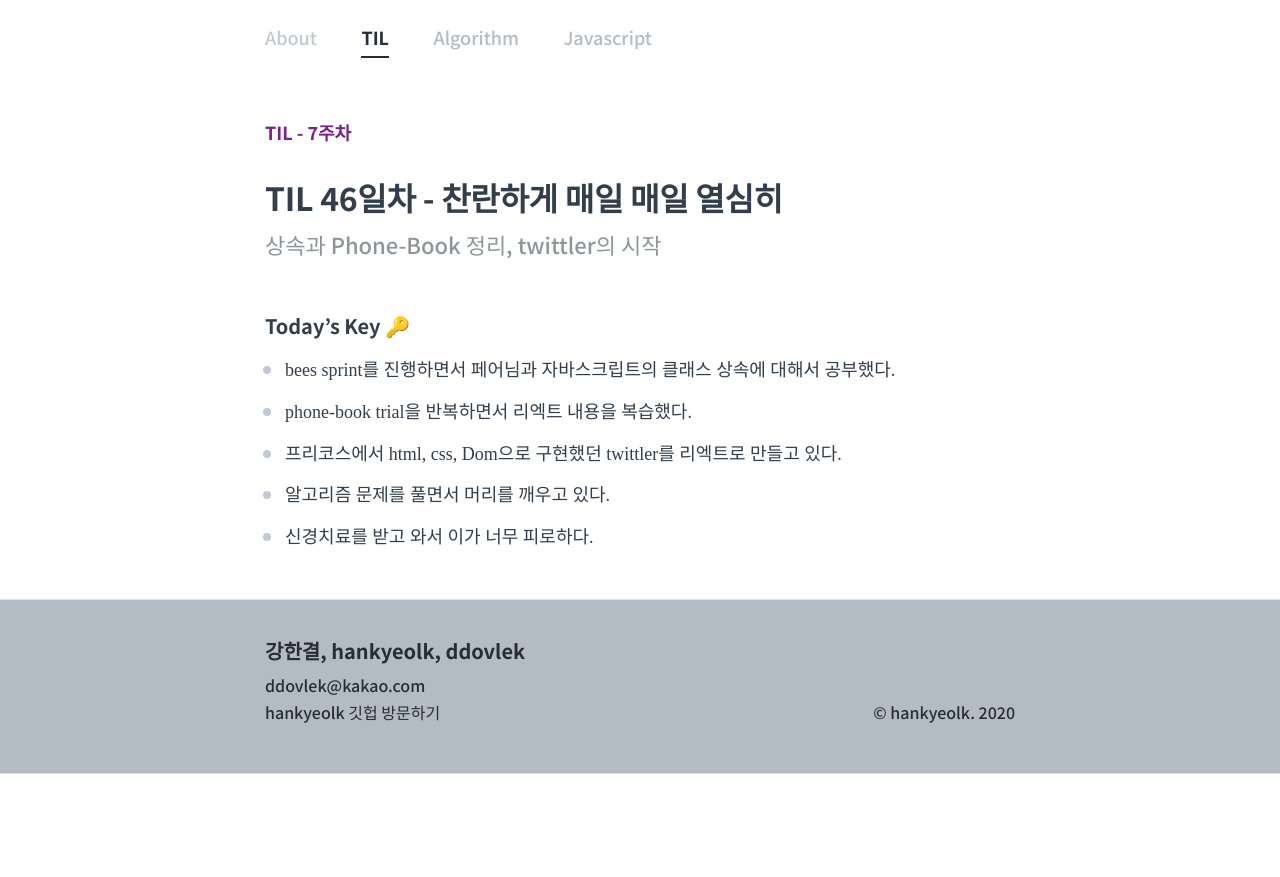
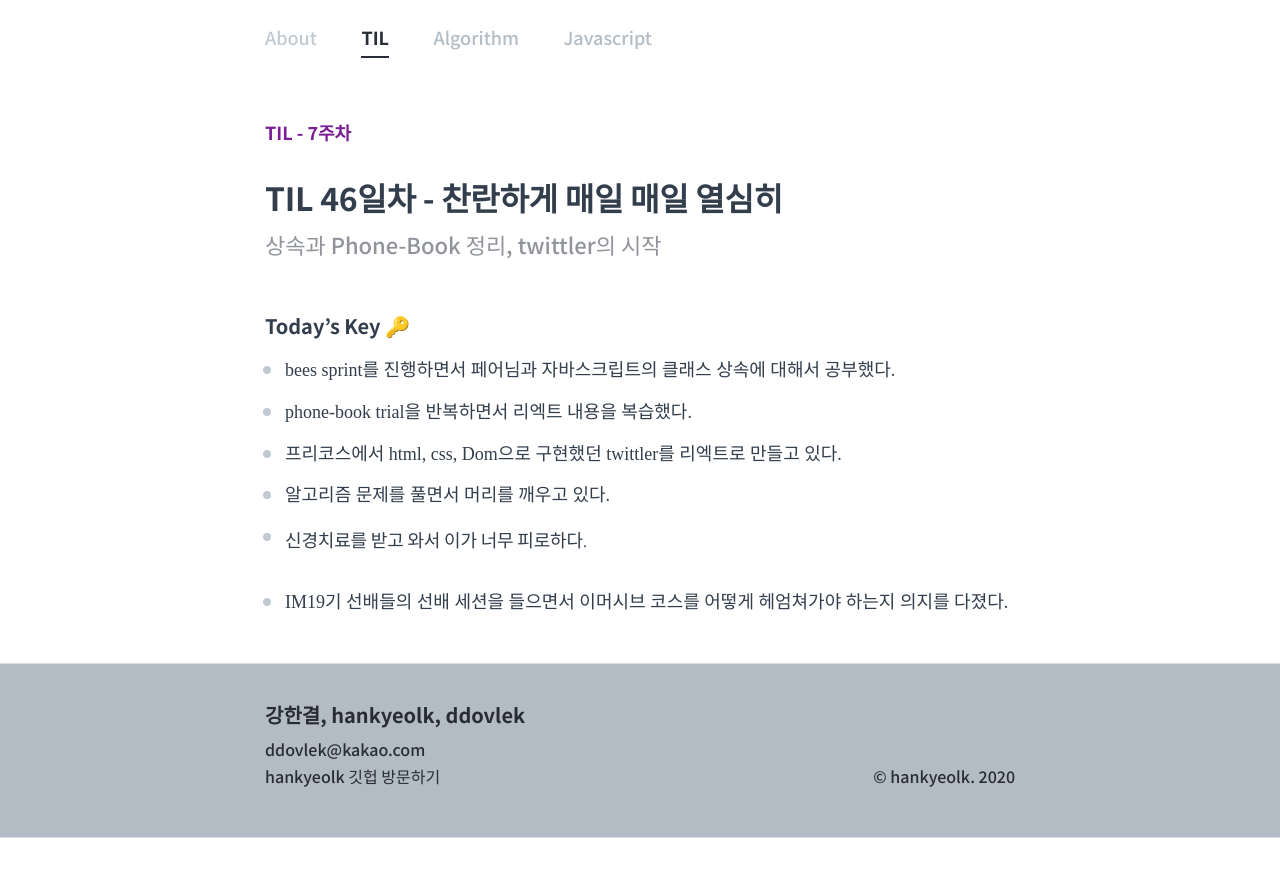
Before and after one commit to hankyeolk/hankyeolk.github.io, a Jekyll site: the page built from TIL/46_2020.07.30.md, in a window 1280 px wide. Shown: the top 877 px of the page. Built offline with Jekyll 4.4.1, drawn with Linux system fonts in a browser that asks for light colours; some web fonts are replaced.

Commit message:
til update

```diff
--- a/TIL/46_2020.07.30.md
+++ b/TIL/46_2020.07.30.md
@@ -19,3 +19,5 @@
 - 프리코스에서 html, css, Dom으로 구현했던 twittler를 리엑트로 만들고 있다.
 - 알고리즘 문제를 풀면서 머리를 깨우고 있다.
 - 신경치료를 받고 와서 이가 너무 피로하다.
+
+- IM19기 선배들의 선배 세션을 들으면서 이머시브 코스를 어떻게 헤엄쳐가야 하는지 의지를 다졌다.
```
